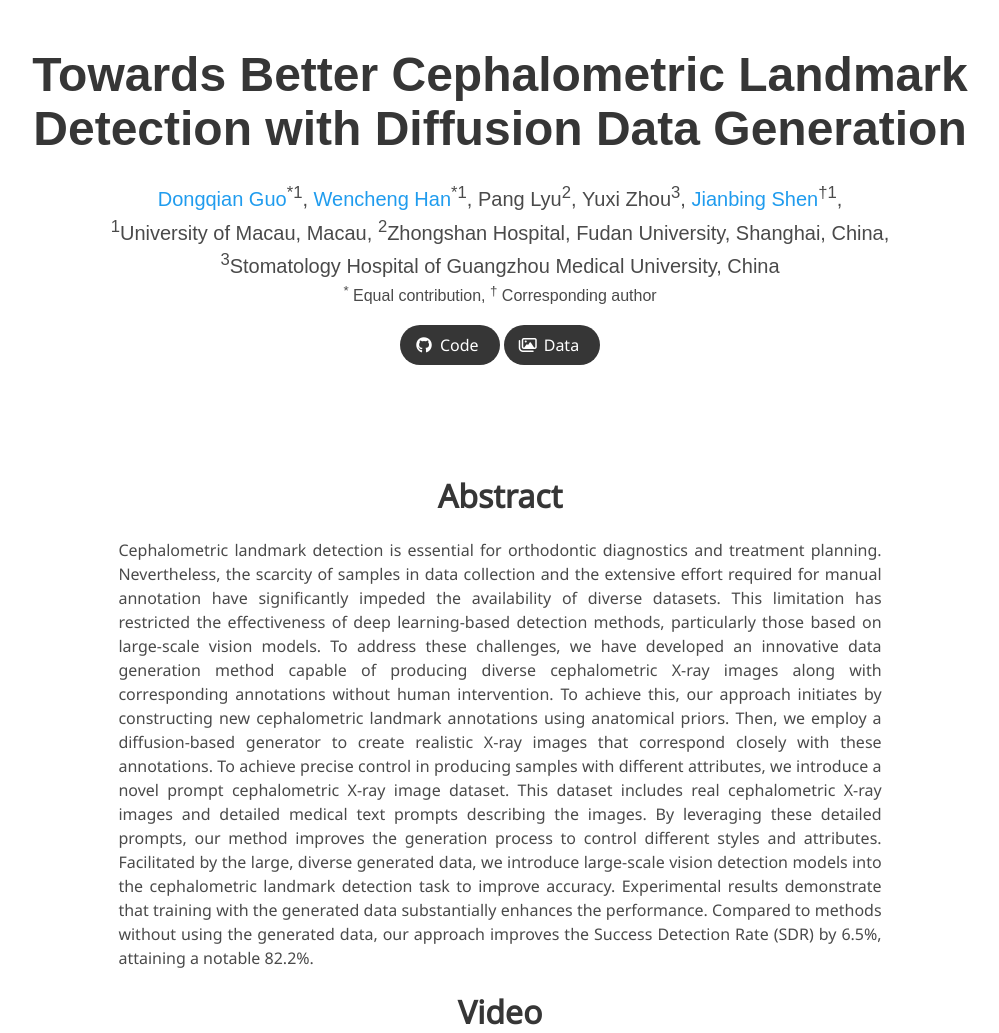
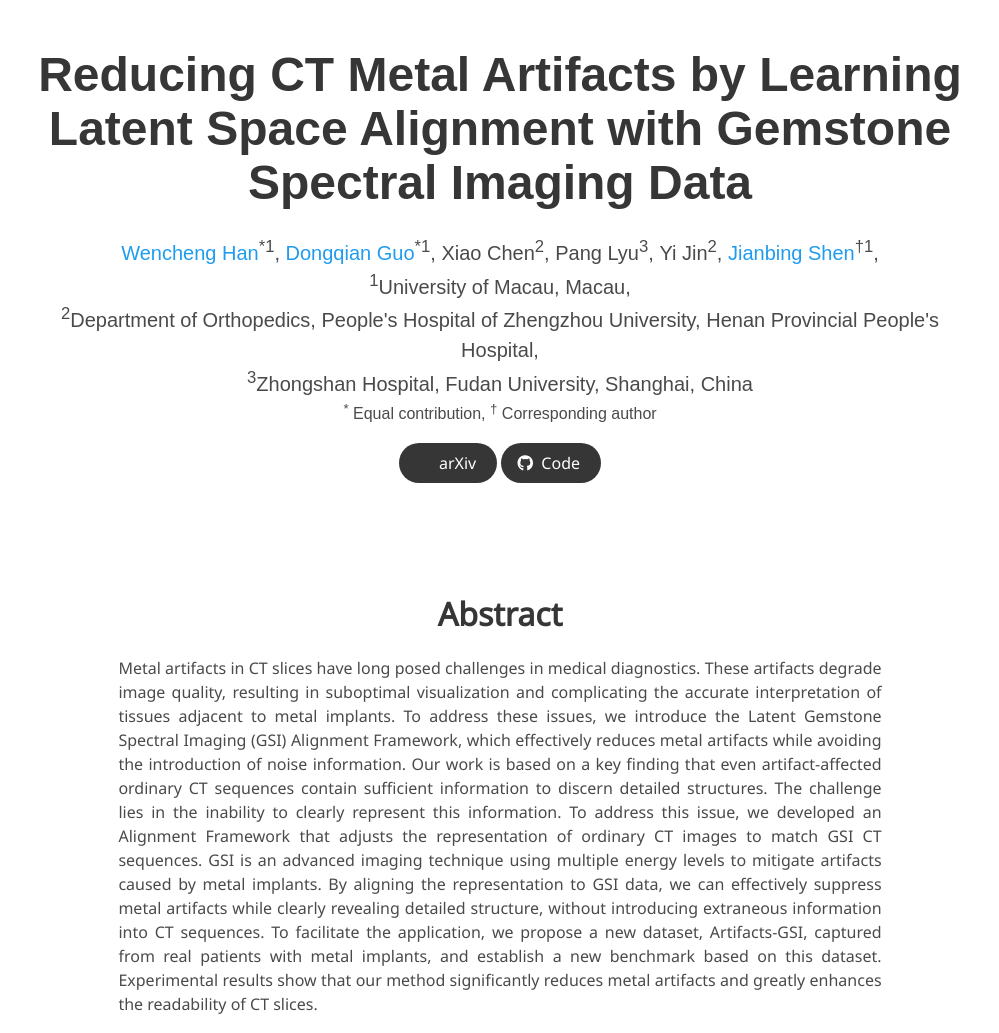
Before and after one commit to um-lab/GSI-MAR, a plain HTML site: page docs/index.html in a window 1280 px wide. Shown: the top 1033 px of the page, without its empty margins (140-1139 px from the left). Drawn offline with nearby package versions, Linux system fonts and the light colour scheme; some icons are missing; a web font is replaced by a local one.

Commit message:
update content

```diff
--- a/docs/index.html
+++ b/docs/index.html
@@ -2,11 +2,10 @@
 <html>
 <head>
   <meta charset="utf-8">
-  <meta name="description"
-        content="Towards Better Cephalometric Landmark Detection with Diffusion Data Generation.">
-  <meta name="keywords" content="Landmark Detection, Cephalometric X-ray, Diffusion, Anatomy-Informed Topology, Data Generation">
+  <meta name="description" content="Reducing CT Metal Artifacts by Learning Latent Space Alignment with Gemstone Spectral Imaging Data">
+  <!-- <meta name="keywords" content="Landmark Detection, Cephalometric X-ray, Diffusion, Anatomy-Informed Topology, Data Generation"> -->
   <meta name="viewport" content="width=device-width, initial-scale=1">
-  <title>Towards Better Cephalometric Landmark Detection with Diffusion Data Generation</title>
+  <title>Reducing CT Metal Artifacts by Learning Latent Space Alignment with Gemstone Spectral Imaging Data</title>
 
   <!-- Global site tag (gtag.js) - Google Analytics -->
   <!-- <script async src="https://www.googletagmanager.com/gtag/js?id=G-PYVRSFMDRL"></script> -->
@@ -88,17 +87,22 @@
     <div class="container is-max-desktop">
       <div class="columns is-centered">
         <div class="column has-text-centered">
-          <h1 class="title is-1 publication-title">Towards Better Cephalometric Landmark Detection with Diffusion Data Generation</h1>
+          <h1 class="title is-1 publication-title">Reducing CT Metal Artifacts by Learning Latent Space Alignment with Gemstone Spectral Imaging Data</h1>
           <div class="is-size-5 publication-authors">
             <span class="author-block">
-              <a href="https://scholar.google.com/citations?user=fC226aMAAAAJ">Dongqian Guo</a><sup>*1</sup>,</span>
-            <span class="author-block">
-              <a href="https://scholar.google.com/citations?user=hGZueIUAAAAJ">Wencheng Han</a><sup>*1</sup>,</span>
-            <span class="author-block">
-              Pang Lyu<sup>2</sup>,
+              <a href="https://scholar.google.com/citations?user=hGZueIUAAAAJ">Wencheng Han</a><sup>*1</sup>,
             </span>
             <span class="author-block">
-              Yuxi Zhou<sup>3</sup>,
+              <a href="https://scholar.google.com/citations?user=fC226aMAAAAJ">Dongqian Guo</a><sup>*1</sup>,
+            </span>
+            <span class="author-block">
+              Xiao Chen<sup>2</sup>,
+            </span>
+            <span class="author-block">
+              Pang Lyu<sup>3</sup>,
+            </span>
+            <span class="author-block">
+              Yi Jin<sup>2</sup>,
             </span>
             <span class="author-block">
               <a href="https://scholar.google.com/citations?user=_Q3NTToAAAAJ">Jianbing Shen</a><sup>†1</sup>,
@@ -107,8 +111,8 @@
 
           <div class="is-size-5 publication-authors">
             <span class="author-block"><sup>1</sup>University of Macau, Macau,</span>
-            <span class="author-block"><sup>2</sup>Zhongshan Hospital, Fudan University, Shanghai, China,</span>
-            <span class="author-block"><sup>3</sup>Stomatology Hospital of Guangzhou Medical University, China</span>
+            <span class="author-block"><sup>2</sup>Department of Orthopedics, People's Hospital of Zhengzhou University, Henan Provincial People's Hospital,</span>
+            <span class="author-block"><sup>3</sup>Zhongshan Hospital, Fudan University, Shanghai, China</span>
           </div>
 
         <div class="is-size-8 publication-authors">
@@ -133,15 +137,15 @@
                   <span>Paper</span>
                 </a>
               </span> -->
-              <!-- <span class="link-block">
-                <a href="https://arxiv.org/abs/2011.12948"
+              <span class="link-block">
+                <a href=""
                    class="external-link button is-normal is-rounded is-dark">
                   <span class="icon">
                       <i class="ai ai-arxiv"></i>
                   </span>
                   <span>arXiv</span>
                 </a>
-              </span> -->
+              </span>
               <!-- Video Link. -->
               <!-- <span class="link-block">
                 <a href="https://www.youtube.com/watch?v=MrKrnHhk8IA"
@@ -154,7 +158,7 @@
               </span> -->
               <!-- Code Link. -->
               <span class="link-block">
-                <a href="https://github.com/MIKE-GUO233/anatomy-informed-cepha-generation"
+                <a href="https://github.com/um-lab/GSI-MAR"
                    class="external-link button is-normal is-rounded is-dark">
                   <span class="icon">
                       <i class="fab fa-github"></i>
@@ -163,7 +167,7 @@
                   </a>
               </span>
               <!-- Dataset Link. -->
-              <span class="link-block">
+              <!-- <span class="link-block">
                 <a href="https://drive.google.com/drive/folders/1Gbx67u38YzBF6ZrhxdMAYSXqk2V0pZld?usp=sharing"
                    class="external-link button is-normal is-rounded is-dark">
                   <span class="icon">
@@ -171,6 +175,7 @@
                   </span>
                   <span>Data</span>
                   </a>
+              </span> -->
             </div>
 
           </div>
@@ -262,11 +267,8 @@
       <div class="column is-four-fifths">
         <h2 class="title is-3">Abstract</h2>
         <div class="content has-text-justified">
-          Cephalometric landmark detection is essential for orthodontic diagnostics and treatment planning. Nevertheless, the scarcity of samples in data collection and the extensive effort required for manual annotation have significantly impeded the availability of diverse datasets. This limitation has restricted the effectiveness of deep learning-based detection methods, particularly those based on large-scale vision models.
-          To address these challenges, we have developed an innovative data generation method capable of producing diverse cephalometric X-ray images along with corresponding annotations without human intervention. To achieve this, our approach initiates by constructing new cephalometric landmark annotations using anatomical priors. Then, we employ a diffusion-based generator to create realistic X-ray images that correspond closely with these annotations.
-          To achieve precise control in producing samples with different attributes, we introduce a novel prompt cephalometric X-ray image dataset. This dataset includes real cephalometric X-ray images and detailed medical text prompts describing the images. By leveraging these detailed prompts, our method improves the generation process to control different styles and attributes.
-          Facilitated by the large, diverse generated data, we introduce large-scale vision detection models into the cephalometric landmark detection task to improve accuracy.  Experimental results demonstrate that training with the generated data substantially enhances the performance.
-          Compared to methods without using the generated data, our approach improves the Success Detection Rate (SDR) by 6.5%, attaining a notable 82.2%.
+          Metal artifacts in CT slices have long posed challenges in medical diagnostics. These artifacts degrade image quality, resulting in suboptimal visualization and complicating the accurate interpretation of tissues adjacent to metal implants. To address these issues, we introduce the Latent Gemstone Spectral Imaging (GSI) Alignment Framework, which effectively reduces metal artifacts while avoiding the introduction of noise information. Our work is based on a key finding that even artifact-affected ordinary CT sequences contain sufficient information to discern detailed structures. The challenge lies in the inability to clearly represent this information.
+          To address this issue, we developed an Alignment Framework that adjusts the representation of ordinary CT images to match GSI CT sequences. GSI is an advanced imaging technique using multiple energy levels to mitigate artifacts caused by metal implants. By aligning the representation to GSI data, we can effectively suppress metal artifacts while clearly revealing detailed structure, without introducing extraneous information into CT sequences. To facilitate the application, we propose a new dataset, Artifacts-GSI, captured from real patients with metal implants, and establish a new benchmark based on this dataset. Experimental results show that our method significantly reduces metal artifacts and greatly enhances the readability of CT slices.
         </div>
       </div>
     </div>
@@ -444,7 +446,7 @@
          href="./static/videos/nerfies_paper.pdf">
         <i class="fas fa-file-pdf"></i>
       </a>
-      <a class="icon-link" href="https://github.com/MIKE-GUO233/" class="external-link" disabled>
+      <a class="icon-link" href="https://github.com/um-lab" class="external-link" disabled>
         <i class="fab fa-github"></i>
       </a>
     </div>
```
Also changed, not shown: 1 other file.
